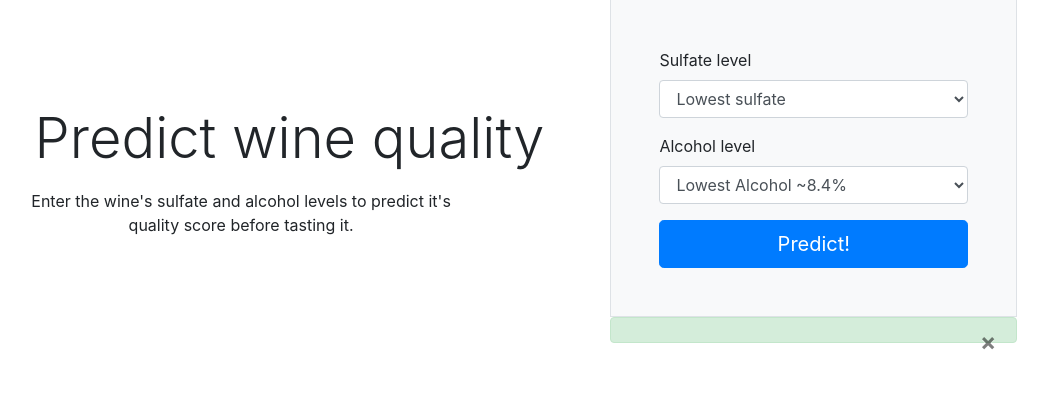
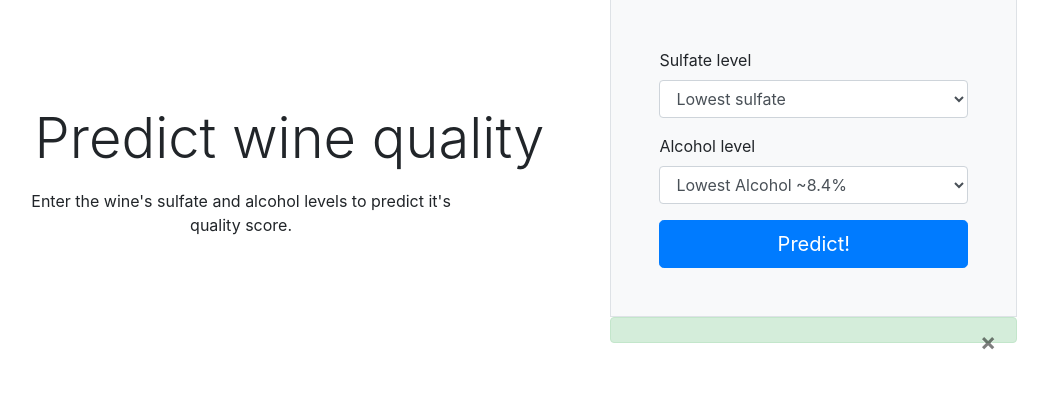
Before and after one commit to shibby576/WineSite, a Flask app: page / in a window 1280 px wide. Shown: the part 121-529 px from the top of the page, without its empty margins (132-1180 px from the left). Run offline with Flask 2, Linux system fonts and the light colour scheme; parts of the project's set-up code (start-up, migrations or seed data) failed here and were passed over.

Commit message:
Update index.html

```diff
--- a/templates/index.html
+++ b/templates/index.html
@@ -15,7 +15,7 @@
           <a href="https://github.com/shibby576/WineSite" class="link-primary col-lg-10 fs-4" target="_blank">What is the website all about?</a>
           <div class="col-lg-7 text-center text-lg-start">
             <h1 class="display-4 fw-bold lh-1 mb-3">Predict wine quality</h1>
-            <p class="col-lg-10 fs-4">Enter the wine's sulfate and alcohol levels to predict it's quality score before tasting it.</p>
+            <p class="col-lg-10 fs-4">Enter the wine's sulfate and alcohol levels to predict it's quality score.</p>
           </div>
           <div class="col-md-10 mx-auto col-lg-5">
             <form class="p-4 p-md-5 border rounded-3 bg-light" action="{{ url_for('predict')}}" method="post">
```
